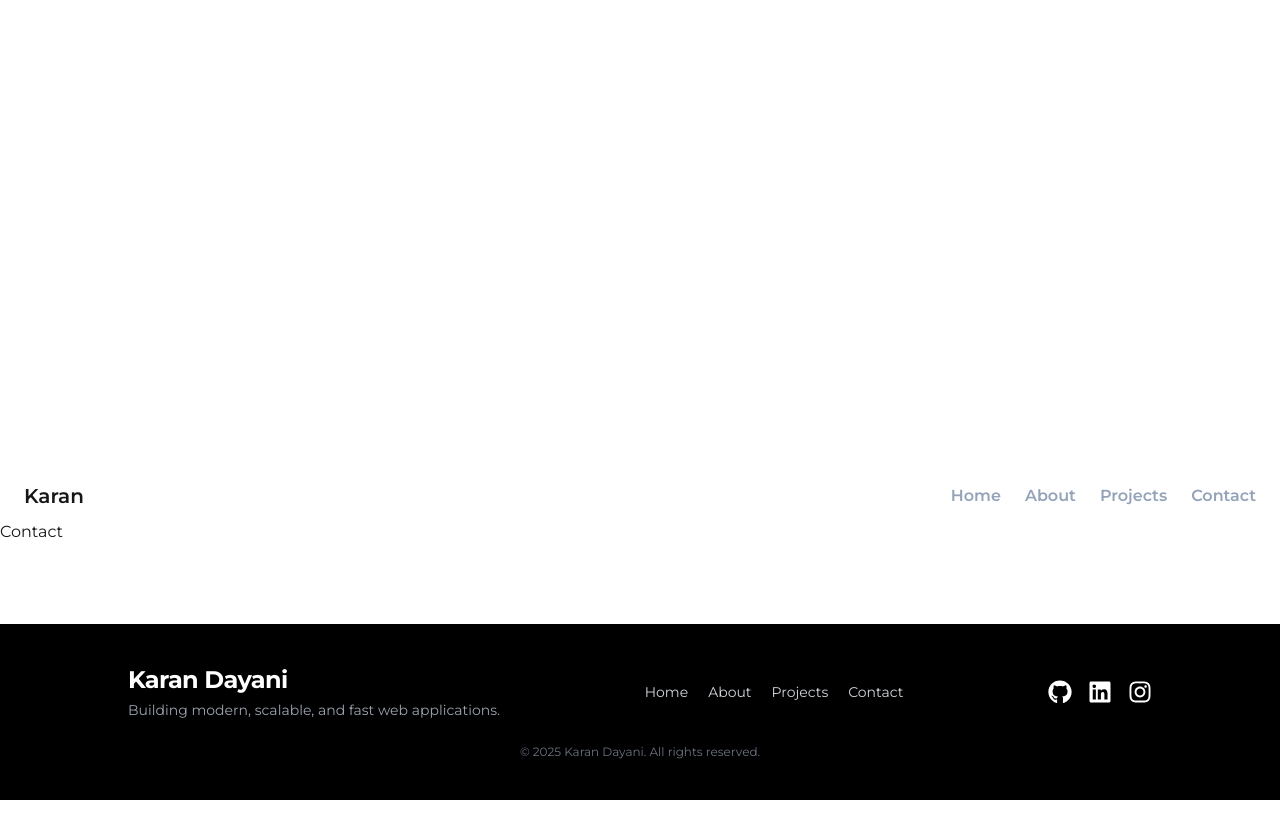
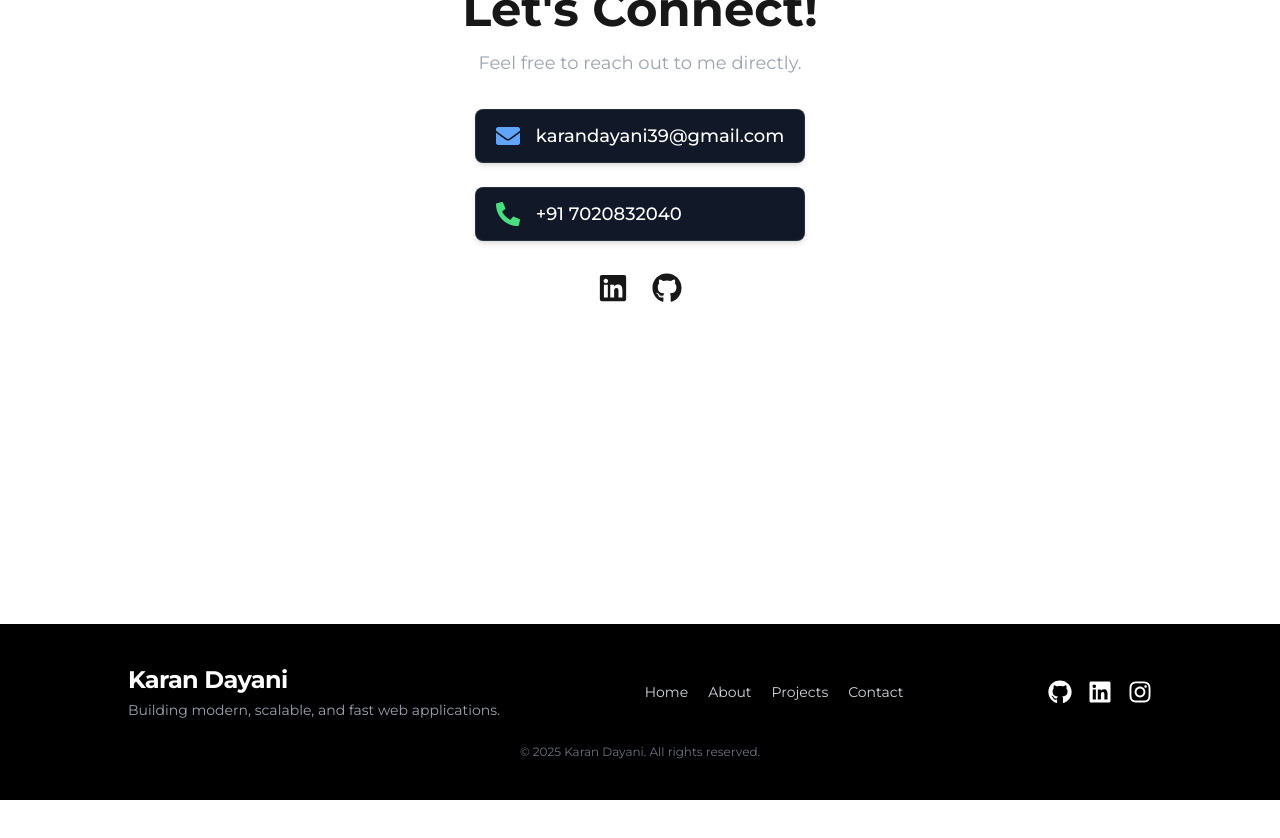
Before and after one commit to Karan-Dayani/Karan-Dayani, a Next.js app: page /contact in a window 1280 px wide. Shown: the top 838 px of the page. Before the commit the page ends 800 px from the top, so only its background shows below. Built offline with nearby package versions, Linux system fonts and the light colour scheme.

Commit message:
contact page and some changes

```diff
--- a/app/about/page.tsx
+++ b/app/about/page.tsx
@@ -145,13 +145,13 @@ const About = () => {
           <div className="mt-6 flex flex-col sm:flex-row justify-center gap-4">
             <a
               href="/contact"
-              className="px-6 py-3 rounded-lg text-white bg-black hover:bg-gray-900 transition-all text-lg font-medium shadow-lg"
+              className="px-6 py-3 rounded-lg text-foreground bg-background hover:bg-gray-900 transition-all text-lg font-medium shadow-lg"
             >
               Get in Touch
             </a>
             <a
               href="/projects"
-              className="px-6 py-3 rounded-lg text-foreground bg-gray-100 hover:bg-gray-200 transition-all text-lg font-medium shadow-lg"
+              className="px-6 py-3 rounded-lg text-background bg-foreground hover:bg-gray-200 transition-all text-lg font-medium shadow-lg"
             >
               View My Work
             </a>
--- a/app/components/Header.tsx
+++ b/app/components/Header.tsx
@@ -24,10 +24,24 @@ const Header = () => {
               className="absolute top-10 right-6 w-36 max-h-48 rounded-md bg-[#F5F5F5] p-6 z-10 flex flex-col origin-top-right"
             >
               <nav className="flex flex-col text-black gap-2">
-                <Link href="/">Home</Link>
-                <Link href="/about">About</Link>
-                <Link href="/projects">Projects</Link>
-                <Link href="/contact">Contact</Link>
+                <Link href="/" onClick={() => setIsMenuOpen(!isMenuOpen)}>
+                  Home
+                </Link>
+                <Link href="/about" onClick={() => setIsMenuOpen(!isMenuOpen)}>
+                  About
+                </Link>
+                <Link
+                  href="/projects"
+                  onClick={() => setIsMenuOpen(!isMenuOpen)}
+                >
+                  Projects
+                </Link>
+                <Link
+                  href="/contact"
+                  onClick={() => setIsMenuOpen(!isMenuOpen)}
+                >
+                  Contact
+                </Link>
               </nav>
             </motion.div>
           )}
--- a/app/contact/page.tsx
+++ b/app/contact/page.tsx
@@ -1,7 +1,92 @@
-import React from "react";
+"use client";
+import { motion } from "framer-motion";
+import { useState } from "react";
+import { FaEnvelope, FaPhoneAlt, FaLinkedin, FaGithub } from "react-icons/fa";
 
 const Contact = () => {
-  return <div>Contact</div>;
+  const [copied, setCopied] = useState<string | null>(null);
+
+  const handleCopy = (text: string, type: string) => {
+    navigator.clipboard.writeText(text);
+    setCopied(type);
+    setTimeout(() => setCopied(null), 2000); // Reset after 2s
+  };
+  return (
+    <section className="flex flex-col items-center justify-center min-h-screen bg-background px-6 text-center">
+      {/* Heading */}
+      <motion.h1
+        className="text-5xl font-bold text-foreground"
+        initial={{ opacity: 0, y: -20 }}
+        animate={{ opacity: 1, y: 0 }}
+        transition={{ duration: 0.5 }}
+      >
+        Let&apos;s Connect!
+      </motion.h1>
+
+      <p className="mt-4 text-lg text-gray-400">
+        Feel free to reach out to me directly.
+      </p>
+
+      {/* Contact Details */}
+      <div className="mt-8 space-y-6">
+        {/* Email */}
+        <motion.div
+          className="flex items-center gap-4 text-lg font-medium text-white bg-gray-900 px-5 py-3 rounded-lg border border-white/10 shadow-md cursor-pointer transition-all duration-300 hover:bg-gray-800 hover:border-white/20 relative"
+          onClick={() => handleCopy("karandayani39@gmail.com", "email")}
+          initial={{ opacity: 0, y: 10 }}
+          animate={{ opacity: 1, y: 0 }}
+          transition={{ duration: 0.5, delay: 0.2 }}
+        >
+          <FaEnvelope className="text-blue-400 text-2xl" />
+          <span>karandayani39@gmail.com</span>
+
+          {/* Copy Confirmation Tooltip */}
+          {copied === "email" && (
+            <span className="absolute -top-8 left-1/2 -translate-x-1/2 text-xs bg-green-500 text-white py-1 px-2 rounded-md shadow-md">
+              Copied!
+            </span>
+          )}
+        </motion.div>
+
+        {/* Phone Number */}
+        <motion.div
+          className="flex items-center gap-4 text-lg font-medium text-white bg-gray-900 px-5 py-3 rounded-lg border border-white/10 shadow-md cursor-pointer transition-all duration-300 hover:bg-gray-800 hover:border-white/20 relative"
+          onClick={() => handleCopy("+91 7020832040", "phone")}
+          initial={{ opacity: 0, y: 10 }}
+          animate={{ opacity: 1, y: 0 }}
+          transition={{ duration: 0.5, delay: 0.4 }}
+        >
+          <FaPhoneAlt className="text-green-400 text-2xl" />
+          <span>+91 7020832040</span>
+
+          {/* Copy Confirmation Tooltip */}
+          {copied === "phone" && (
+            <span className="absolute -top-8 left-1/2 -translate-x-1/2 text-xs bg-green-500 text-white py-1 px-2 rounded-md shadow-md">
+              Copied!
+            </span>
+          )}
+        </motion.div>
+      </div>
+
+      {/* Social Media Links */}
+      <div className="mt-8 flex gap-6">
+        <a
+          href="https://linkedin.com/in/karan-dayani"
+          target="_blank"
+          className="text-foreground hover:text-blue-500 transition"
+        >
+          <FaLinkedin size={30} />
+        </a>
+        <a
+          href="https://github.com/Karan-Dayani"
+          target="_blank"
+          className="text-foreground hover:text-[#2dba4e] transition"
+        >
+          <FaGithub size={30} />
+        </a>
+      </div>
+    </section>
+  );
 };
 
 export default Contact;
--- a/app/projects/page.tsx
+++ b/app/projects/page.tsx
@@ -81,7 +81,7 @@ const projects = [
 
 const Projects = () => {
   return (
-    <div className="p-10">
+    <div className="p-6">
       <div className="mt-10 grid gap-8 sm:grid-cols-2 lg:grid-cols-3">
         {projects.map((project, index) => (
           <ProjectCard project={project} effect={false} key={index} />
--- a/app/sections/Hero.tsx
+++ b/app/sections/Hero.tsx
@@ -33,7 +33,9 @@ const Hero = () => {
           delay: 1,
         }}
       >
-        <button className="btn btn-primary">Contact</button>
+        <Link href="/contact" className="btn btn-primary">
+          Contact
+        </Link>
         <Link href="/about" className="btn btn-text">
           <span>About me</span>
           <IoIosArrowRoundForward className=" size-5 md:size-6 pt-0.5" />
--- a/app/sections/Services.tsx
+++ b/app/sections/Services.tsx
@@ -1,4 +1,5 @@
 import { motion } from "motion/react";
+import Link from "next/link";
 import { FaCode, FaRocket, FaPaintBrush } from "react-icons/fa";
 
 const services = [
@@ -59,12 +60,12 @@ export default function Services() {
         transition={{ duration: 0.4, delay: 0.6 }}
         viewport={{ once: true }}
       >
-        <a
-          href="#"
+        <Link
+          href="/contact"
           className="inline-block mt-5 px-6 py-3 border border-foreground text-foreground rounded-lg hover:bg-foreground hover:text-background transition-all"
         >
           Let&apos;s Work Together
-        </a>
+        </Link>
       </motion.div>
     </section>
   );
```
